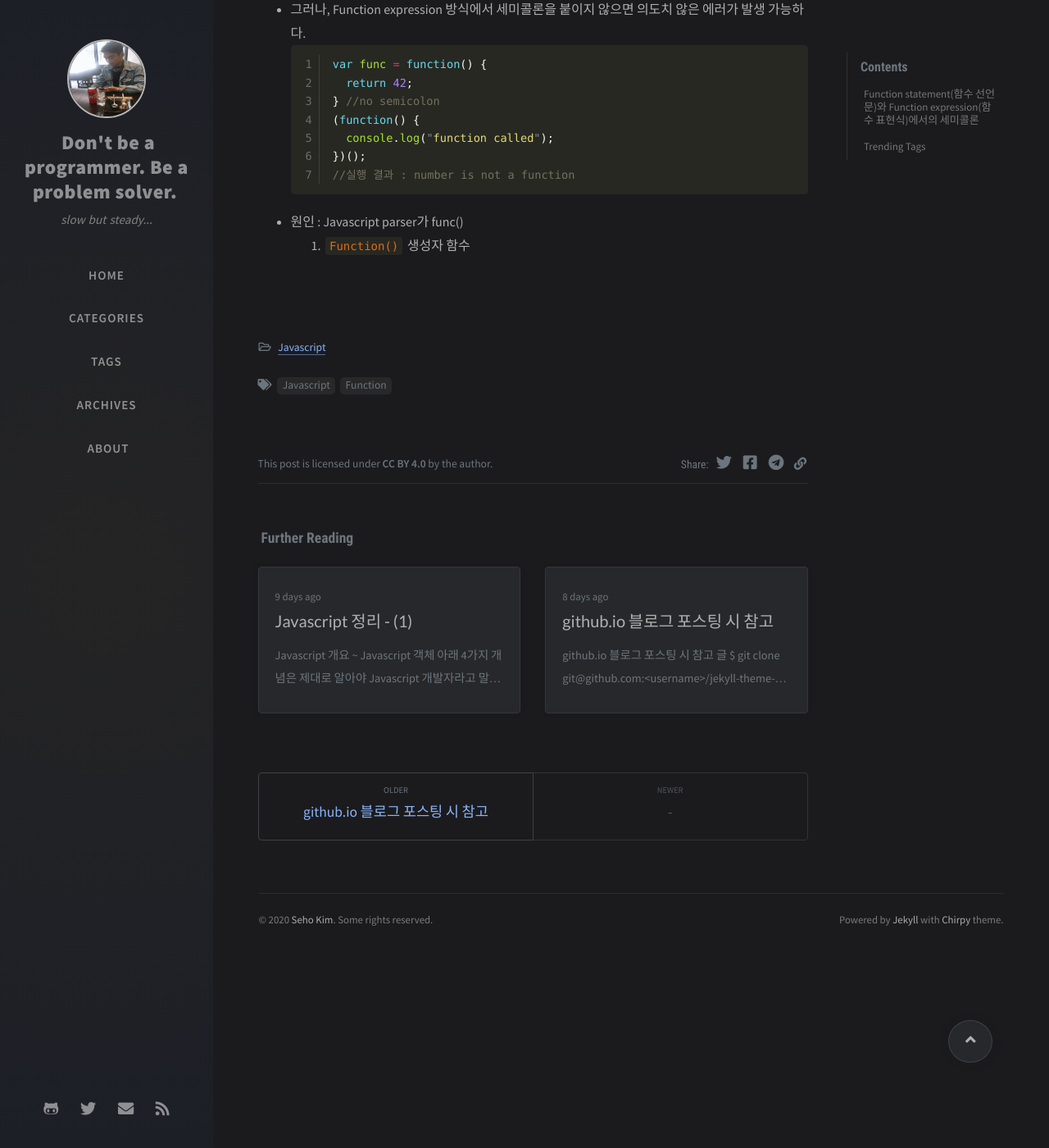
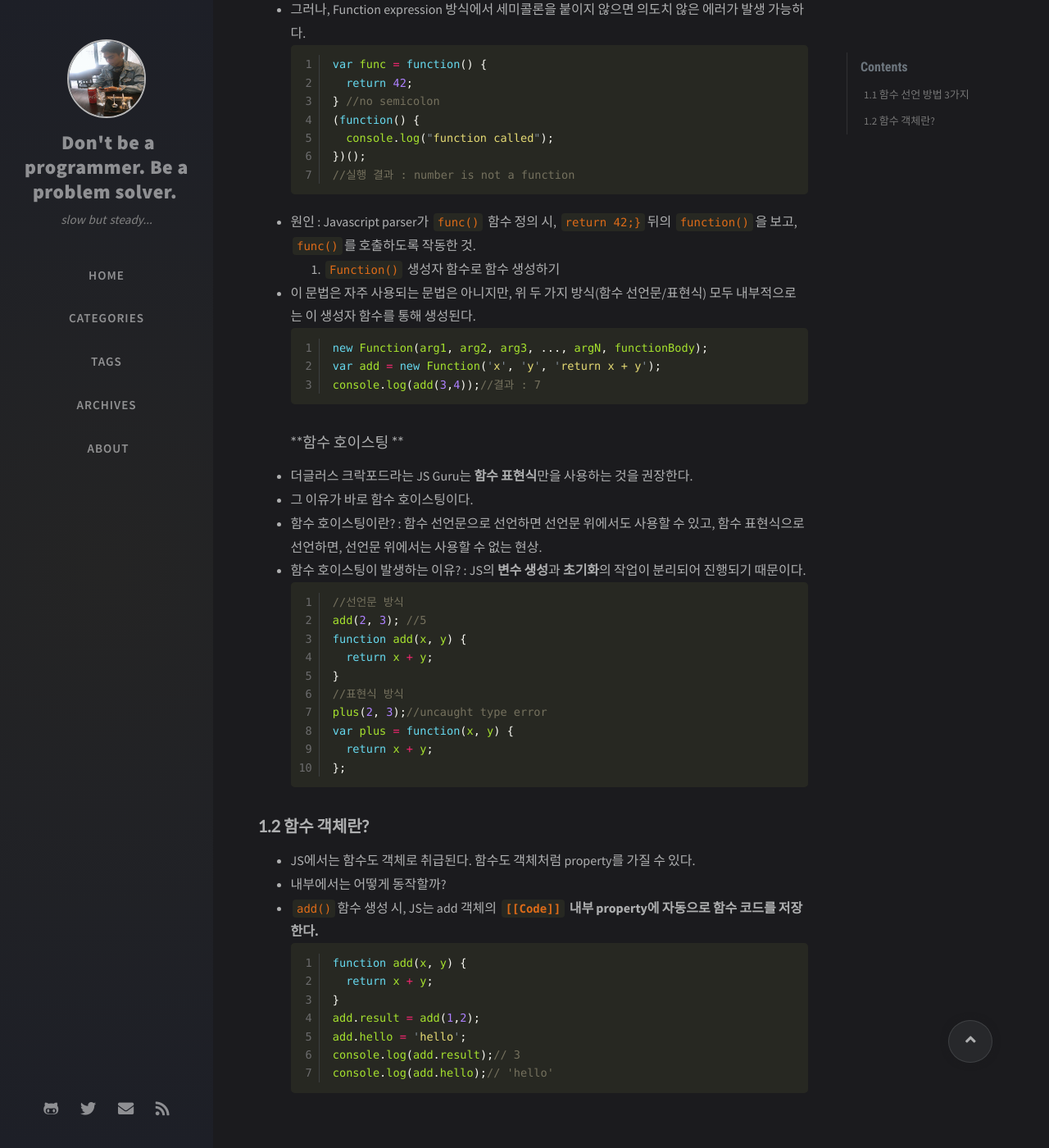
Before and after one commit to eurowondollaryen/eurowondollaryen.github.io, a Jekyll site: the page built from _posts/2020-08-10-javascript2.md, in a window 1280 px wide and 1400 px high, scrolled down 1426 px. Shown: the whole window at 82% size. Built offline with Jekyll 4.4.1, drawn with Linux system fonts in a browser that asks for light colours; nearby versions of some CDN libraries; comment, search, counter and statistics services are not loaded; some of the changed text lies outside the part shown.

Commit message:
js function added

````diff
--- a/_posts/2020-08-10-javascript2.md
+++ b/_posts/2020-08-10-javascript2.md
@@ -1,5 +1,5 @@
 ---
-title: Javascript 정리 - (2)
+title: Javascript 정리 - (2) 함수와 프로토타입 체이닝
 author: Seho Kim
 date: 2020-08-10 23:42:00 +0800
 categories: [Javascript]
@@ -8,14 +8,14 @@ pin: true
 ---
 
 
-## **함수와 프로토타입 체이닝**
+## **1. 함수**
 Javascript의 함수는 여느 언어의 함수와 마찬가지의 기능도 하지만, 다음 기능도 있다.
 * 모튤화 처리
 * 클로저
 * 객체 생성
 과 같이 Javascript의 근간이 되는 많은 기능을 제공하고 있다.
 
-### **함수 선언 방법 3가지**
+### **1.1 함수 선언 방법 3가지**
 1. 함수 선언문
 * 가장 일반적인 선언 방식이다. 이 방식의 경우, 반드시 함수명이 정의되어 있아야 한다.
 ```js
@@ -60,5 +60,42 @@ var func = function() {
 })();
 //실행 결과 : number is not a function
 ```
-* 원인 : Javascript parser가 func()
-3. `Function()` 생성자 함수
+* 원인 : Javascript parser가 `func()` 함수 정의 시, `return 42;}`뒤의 `function()`을 보고, `func()`를 호출하도록 작동한 것.
+3. `Function()` 생성자 함수로 함수 생성하기
+* 이 문법은 자주 사용되는 문법은 아니지만, 위 두 가지 방식(함수 선언문/표현식) 모두 내부적으로는 이 생성자 함수를 통해 생성된다.
+```js
+new Function(arg1, arg2, arg3, ..., argN, functionBody);
+var add = new Function('x', 'y', 'return x + y');
+console.log(add(3,4));//결과 : 7
+```
+#### **함수 호이스팅 **
+* 더글러스 크락포드라는 JS Guru는 **함수 표현식**만을 사용하는 것을 권장한다.
+* 그 이유가 바로 함수 호이스팅이다.
+* 함수 호이스팅이란? : 함수 선언문으로 선언하면 선언문 위에서도 사용할 수 있고, 함수 표현식으로 선언하면, 선언문 위에서는 사용할 수 없는 현상.
+* 함수 호이스팅이 발생하는 이유? : JS의 **변수 생성**과 **초기화**의 작업이 분리되어 진행되기 때문이다.
+```js
+//선언문 방식
+add(2, 3); //5
+function add(x, y) {
+	return x + y;
+}
+//표현식 방식
+plus(2, 3);//uncaught type error
+var plus = function(x, y) {
+	return x + y;
+};
+```
+
+### **1.2 함수 객체란?**
+* JS에서는 함수도 객체로 취급된다. 함수도 객체처럼 property를 가질 수 있다.
+* 내부에서는 어떻게 동작할까?
+* `add()`함수 생성 시, JS는 add 객체의 **`[[Code]]` 내부 property에 자동으로 함수 코드를 저장한다.**
+```js
+function add(x, y) {
+	return x + y;
+}
+add.result = add(1,2);
+add.hello = 'hello';
+console.log(add.result);// 3
+console.log(add.hello);// 'hello'
+```
````
Also changed, not shown: _posts/2020-08-08-javascript1.md (+1 -1 lines).
